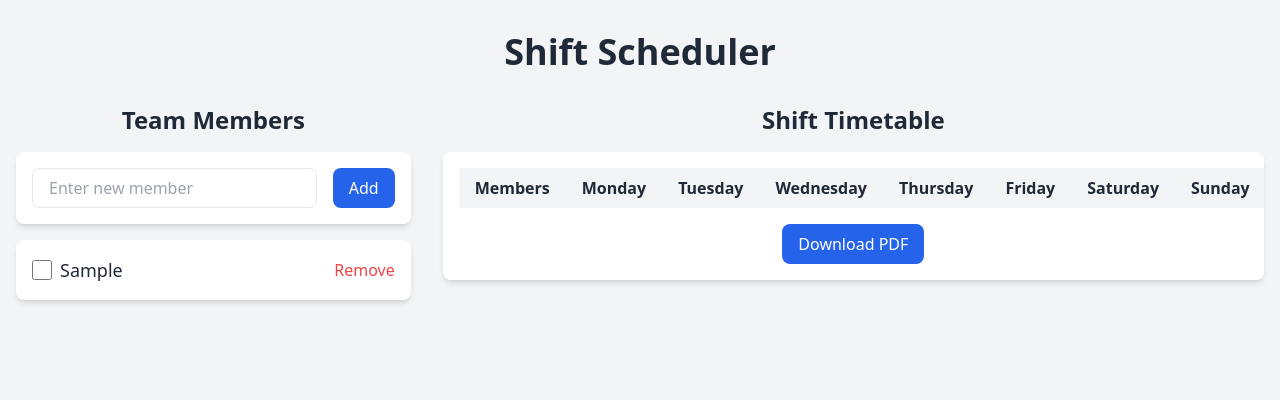
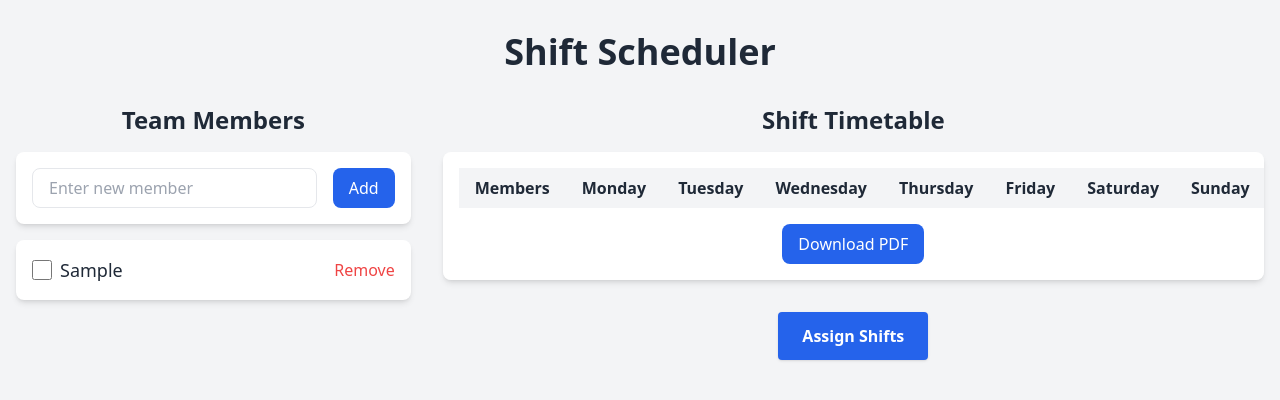
Before and after one commit to colinmarklubembe/shift-scheduler, a React (Create React App) app: page / in a window 1280 px wide. Both pictures are taken after typing "Sample" into the empty fields and a click on the button "Add". Shown: the top 400 px of the page. Built offline with nearby package versions, Linux system fonts and the light colour scheme.

Commit message:
chore: Add button to assign shifts in Shift Timetable page

```diff
--- a/src/App.tsx
+++ b/src/App.tsx
@@ -146,6 +146,14 @@ const App: React.FC = () => {
           <div className="md:col-span-2">
             <h2 className="text-2xl font-semibold mb-4">Shift Timetable</h2>
             <ShiftTimetable timetable={timetable} daysOfWeek={daysOfWeek} />
+            <div className="flex justify-center mt-8">
+              <button
+                onClick={() => setIsModalOpen(true)}
+                className="bg-blue-600 hover:bg-blue-700 text-white font-semibold py-3 px-6 rounded shadow"
+              >
+                Assign Shifts
+              </button>
+            </div>
           </div>
         </div>
       )}
```
